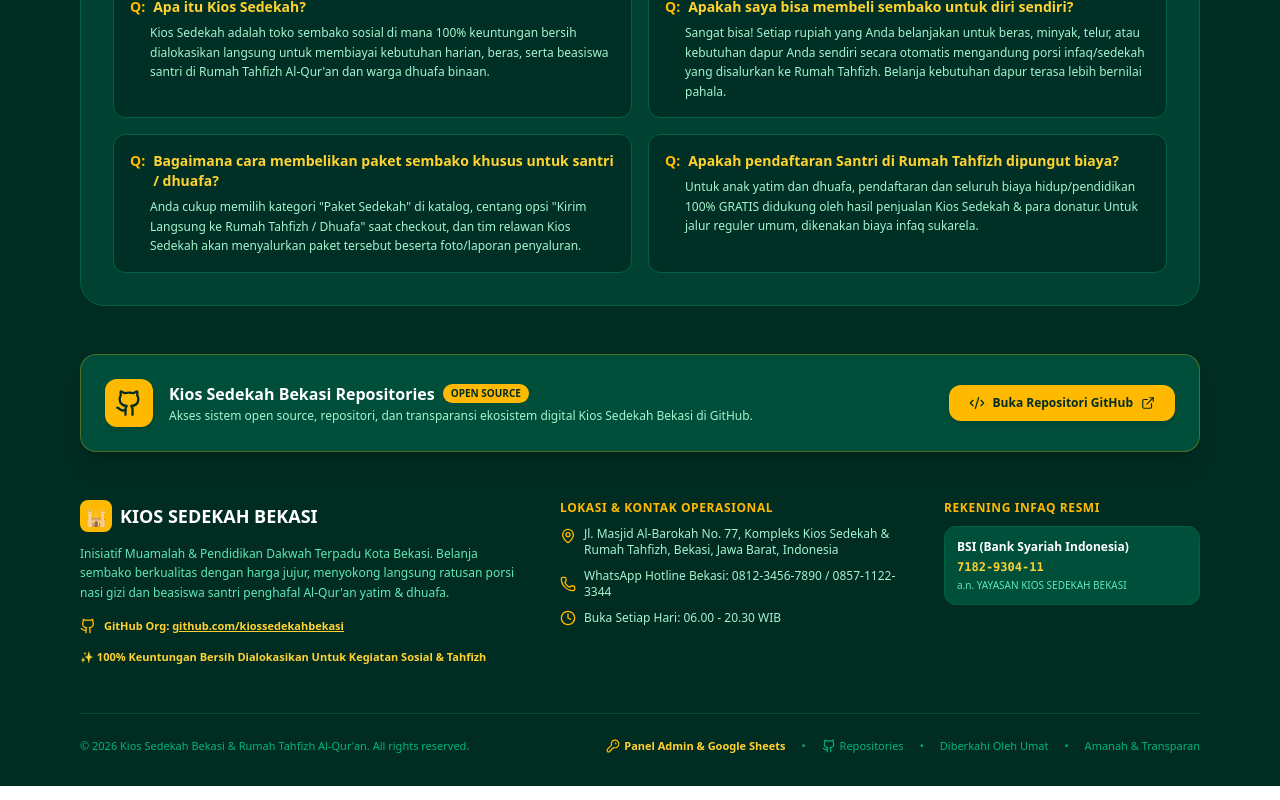
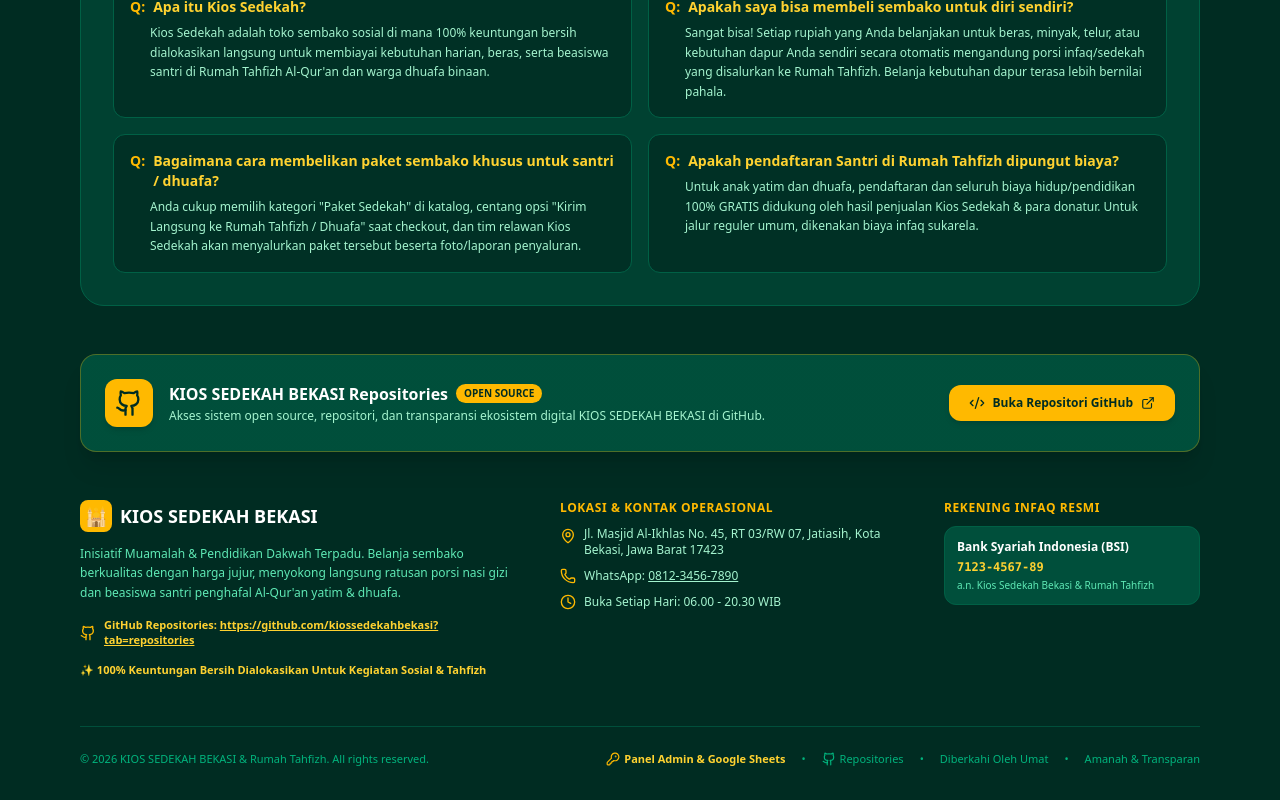
Before and after one commit to kiossedekahbekasi/rumahtahfiz-nurula-laa, a React (Vite) app: page / in a window 1280 px wide. Shown: the part 3562-4362 px from the top of the page. Built offline with nearby package versions, Linux system fonts and the light colour scheme.

Commit message:
Update Footer.tsx

```diff
--- a/src/components/Footer.tsx
+++ b/src/components/Footer.tsx
@@ -1,12 +1,25 @@
 import React from 'react';
 import { MOCK_FAQS } from '../data/mockData';
 import { MapPin, Phone, Clock, ShieldCheck, HeartHandshake, HelpCircle, Github, ExternalLink, Code2, KeyRound } from 'lucide-react';
+import { SiteConfig } from '../types';
 
 interface FooterProps {
   onOpenAdmin?: () => void;
+  siteConfig?: SiteConfig;
 }
 
-export const Footer: React.FC<FooterProps> = ({ onOpenAdmin }) => {
+export const Footer: React.FC<FooterProps> = ({ onOpenAdmin, siteConfig }) => {
+  const appName = siteConfig?.appName || 'KIOS SEDEKAH BEKASI';
+  const appSubtitle = siteConfig?.appSubtitle || '& Rumah Tahfizh';
+  const footerDesc = siteConfig?.footerDescription || "Inisiatif Muamalah & Pendidikan Dakwah Terpadu. Belanja sembako berkualitas dengan harga jujur, menyokong langsung ratusan porsi nasi gizi dan beasiswa santri penghafal Al-Qur'an yatim & dhuafa.";
+  const address = siteConfig?.organizationAddress || 'Jl. Masjid Al-Ikhlas No. 45, RT 03/RW 07, Jatiasih, Kota Bekasi, Jawa Barat 17423';
+  const waDisplay = siteConfig?.waNumberDisplay || '0812-3456-7890';
+  const waDigits = siteConfig?.waNumberDigits || '6281234567890';
+  const bankAccount = siteConfig?.bankBsiAccount || '7123-4567-89';
+  const bankName = siteConfig?.bankBsiName || 'Bank Syariah Indonesia (BSI)';
+  const accountHolder = siteConfig?.bankAccountHolder || 'Kios Sedekah Bekasi & Rumah Tahfizh';
+  const githubUrl = siteConfig?.githubRepoUrl || 'https://github.com/kiossedekahbekasi?tab=repositories';
+
   return (
     <footer className="bg-emerald-950 text-emerald-100 border-t border-emerald-800 pt-12 pb-8">
       <div className="container mx-auto max-w-6xl px-4 space-y-12">
@@ -18,7 +31,7 @@
               <HelpCircle className="w-4 h-4 text-amber-400" />
               <span>Pertanyaan Populer</span>
             </div>
-            <h3 className="text-2xl font-black text-white">FAQ Kios Sedekah Bekasi & Rumah Tahfizh</h3>
+            <h3 className="text-2xl font-black text-white">FAQ {appName} {appSubtitle}</h3>
           </div>
 
           <div className="grid grid-cols-1 md:grid-cols-2 gap-4">
@@ -44,18 +57,18 @@
             </div>
             <div>
               <div className="flex items-center space-x-2">
-                <h4 className="font-extrabold text-base text-white">Kios Sedekah Bekasi Repositories</h4>
+                <h4 className="font-extrabold text-base text-white">{appName} Repositories</h4>
                 <span className="text-[10px] bg-amber-400 text-emerald-950 px-2 py-0.5 rounded-full font-black uppercase">
                   Open Source
                 </span>
               </div>
               <p className="text-xs text-emerald-200 mt-0.5">
-                Akses sistem open source, repositori, dan transparansi ekosistem digital Kios Sedekah Bekasi di GitHub.
+                Akses sistem open source, repositori, dan transparansi ekosistem digital {appName} di GitHub.
               </p>
             </div>
           </div>
           <a
-            href="https://github.com/kiossedekahbekasi?tab=repositories"
+            href={githubUrl}
             target="_blank"
             rel="noreferrer"
             className="w-full md:w-auto px-5 py-2.5 rounded-xl bg-amber-400 hover:bg-amber-300 text-emerald-950 font-bold text-xs flex items-center justify-center space-x-2 transition-all shadow-md flex-shrink-0"
@@ -75,14 +88,14 @@
               <div className="w-8 h-8 rounded-lg bg-amber-400 text-emerald-950 flex items-center justify-center font-bold text-lg">
                 🕌
               </div>
-              <span className="font-extrabold text-lg text-white">KIOS SEDEKAH BEKASI</span>
+              <span className="font-extrabold text-lg text-white">{appName}</span>
             </div>
             <p className="text-emerald-300 leading-relaxed">
-              Inisiatif Muamalah & Pendidikan Dakwah Terpadu Kota Bekasi. Belanja sembako berkualitas dengan harga jujur, menyokong langsung ratusan porsi nasi gizi dan beasiswa santri penghafal Al-Qur'an yatim & dhuafa.
+              {footerDesc}
             </p>
             <div className="pt-1 flex items-center space-x-2 text-amber-300 font-semibold text-[11px]">
               <Github className="w-4 h-4 text-amber-400" />
-              <span>GitHub Org: <a href="https://github.com/kiossedekahbekasi" target="_blank" rel="noreferrer" className="underline hover:text-white">github.com/kiossedekahbekasi</a></span>
+              <span>GitHub Repositories: <a href={githubUrl} target="_blank" rel="noreferrer" className="underline hover:text-white">{githubUrl}</a></span>
             </div>
             <div className="pt-1 text-[11px] text-amber-300 font-semibold">
               ✨ 100% Keuntungan Bersih Dialokasikan Untuk Kegiatan Sosial & Tahfizh
@@ -96,11 +109,11 @@
             </h4>
             <div className="flex items-start space-x-2 text-emerald-200">
               <MapPin className="w-4 h-4 text-amber-400 mt-0.5 flex-shrink-0" />
-              <span>Jl. Masjid Al-Barokah No. 77, Kompleks Kios Sedekah & Rumah Tahfizh, Bekasi, Jawa Barat, Indonesia</span>
+              <span>{address}</span>
             </div>
             <div className="flex items-center space-x-2 text-emerald-200">
               <Phone className="w-4 h-4 text-amber-400 flex-shrink-0" />
-              <span>WhatsApp Hotline Bekasi: 0812-3456-7890 / 0857-1122-3344</span>
+              <span>WhatsApp: <a href={`https://wa.me/${waDigits}`} target="_blank" rel="noreferrer" className="underline hover:text-amber-300">{waDisplay}</a></span>
             </div>
             <div className="flex items-center space-x-2 text-emerald-200">
               <Clock className="w-4 h-4 text-amber-400 flex-shrink-0" />
@@ -114,9 +127,9 @@
               Rekening Infaq Resmi
             </h4>
             <div className="bg-emerald-900 p-3 rounded-xl border border-emerald-800 space-y-1">
-              <span className="block font-bold text-white">BSI (Bank Syariah Indonesia)</span>
-              <span className="block font-mono text-amber-300 font-extrabold">7182-9304-11</span>
-              <span className="block text-[10px] text-emerald-300">a.n. YAYASAN KIOS SEDEKAH BEKASI</span>
+              <span className="block font-bold text-white">{bankName}</span>
+              <span className="block font-mono text-amber-300 font-extrabold">{bankAccount}</span>
+              <span className="block text-[10px] text-emerald-300">a.n. {accountHolder}</span>
             </div>
           </div>
 
@@ -125,7 +138,7 @@
         {/* Bottom Copyright */}
         <div className="pt-6 border-t border-emerald-900 flex flex-col sm:flex-row items-center justify-between text-[11px] text-emerald-400/80 gap-2">
           <div>
-            © {new Date().getFullYear()} Kios Sedekah Bekasi & Rumah Tahfizh Al-Qur'an. All rights reserved.
+            © {new Date().getFullYear()} {appName} {appSubtitle}. All rights reserved.
           </div>
           <div className="flex items-center space-x-4">
             {onOpenAdmin && (
@@ -139,7 +152,7 @@
             )}
             <span>•</span>
             <a
-              href="https://github.com/kiossedekahbekasi?tab=repositories"
+              href={githubUrl}
               target="_blank"
               rel="noreferrer"
               className="hover:text-amber-300 flex items-center space-x-1"
```
